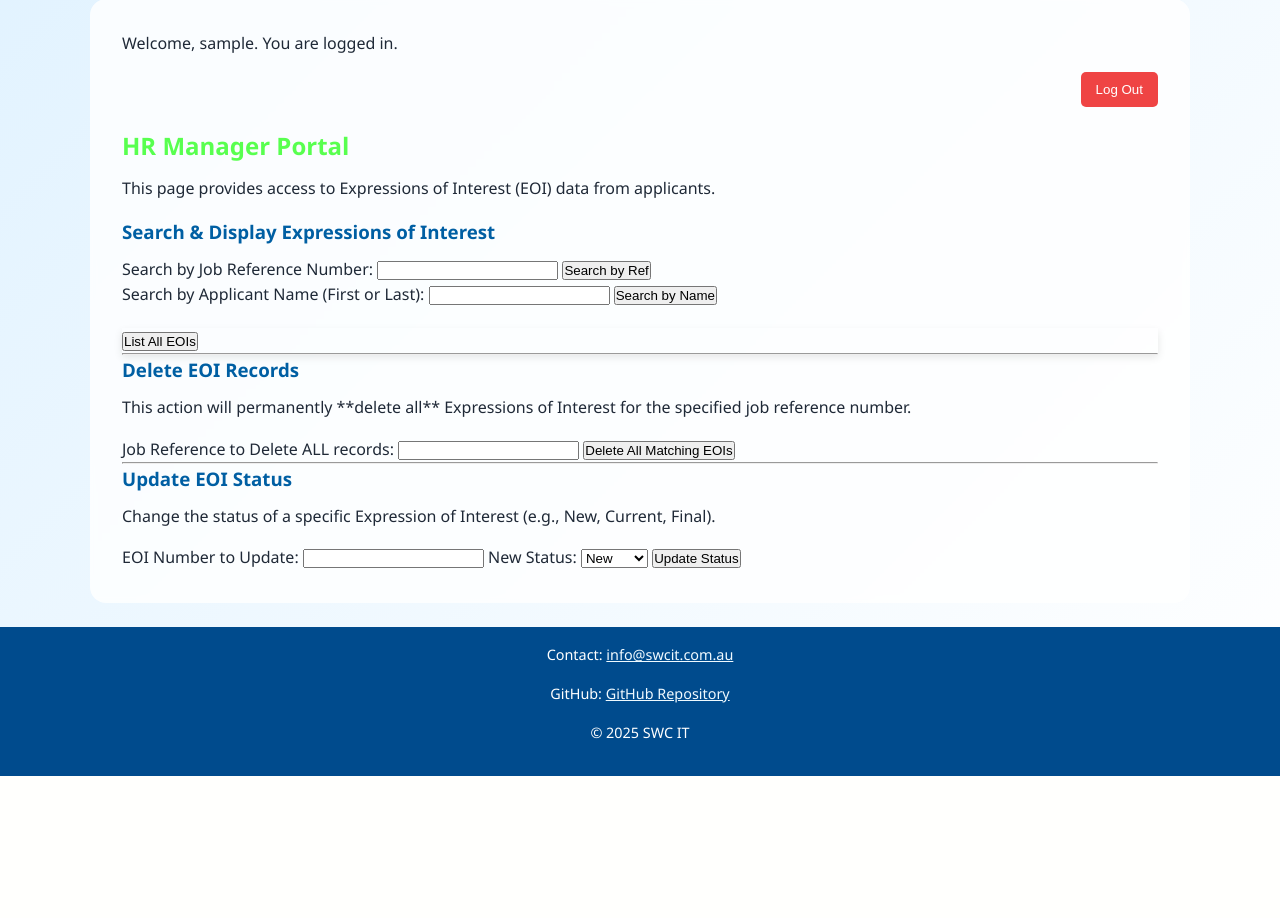
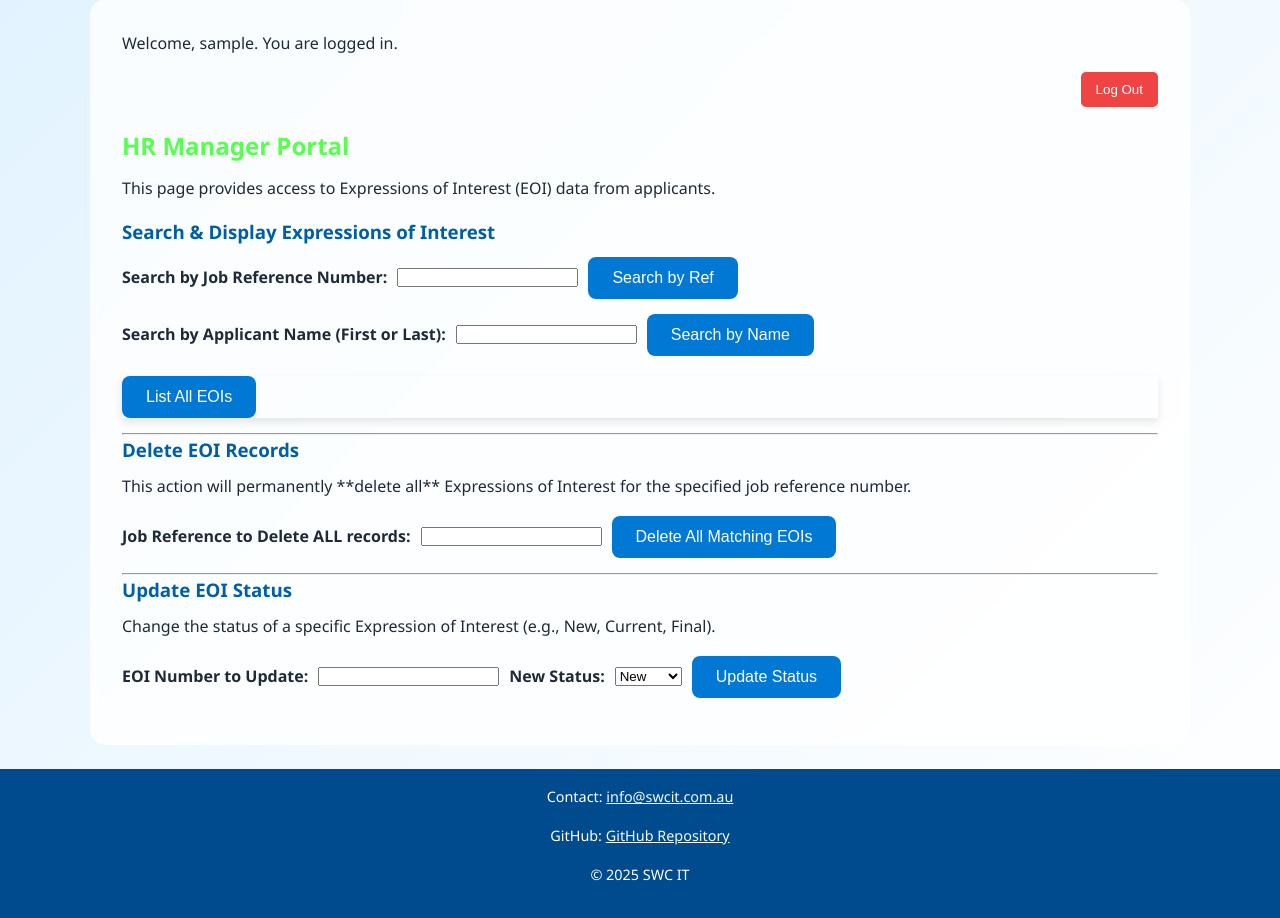
Before and after one commit to 106208088/project2, a PHP site: page /manage.php in a window 1280 px wide. Shown: the part 159-1077 px from the top of the page. Before the commit the page ends 935 px from the top, so only its background shows below. Run offline with PHP 8.4, Linux system fonts and the light colour scheme; the visitor is signed in with stand-in values (Sample User, id 1).

Commit message:
styles.css changes

```diff
--- a/styles/styles.css
+++ b/styles/styles.css
@@ -308,7 +308,7 @@ textarea:focus {
 /* ==== Manage ==== */
 
 
-.manage-forms form {
+#manage-forms form {
   display: flex;
   flex-direction: row;
   gap: 10px;
@@ -317,12 +317,12 @@ textarea:focus {
 }
 
 
-.manage-forms label {
+#manage-forms label {
   font-weight: 600;
   white-space: nowrap;
 }
 
-.manage-forms button {
+#manage-forms button {
   grid-column: 2 / 3;
   padding: 0.75rem 1.5rem;
   border: none;
```
